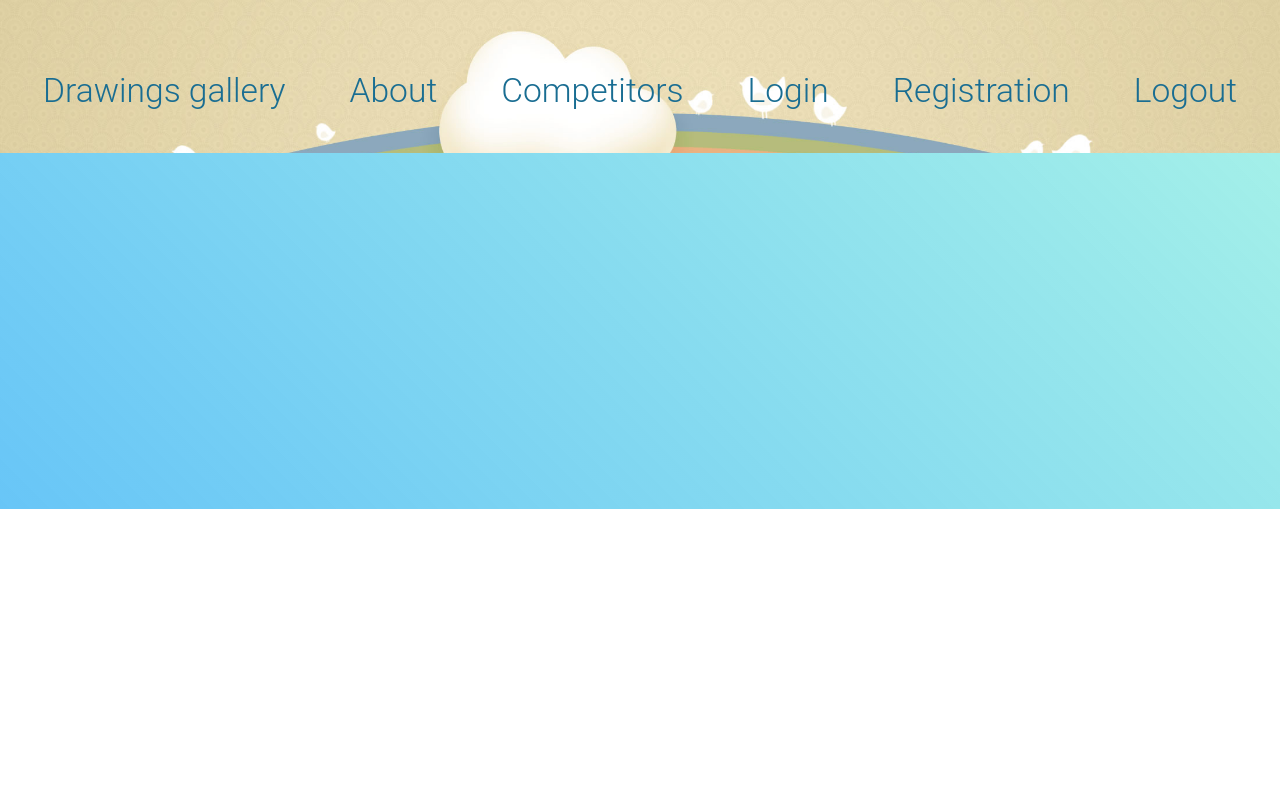
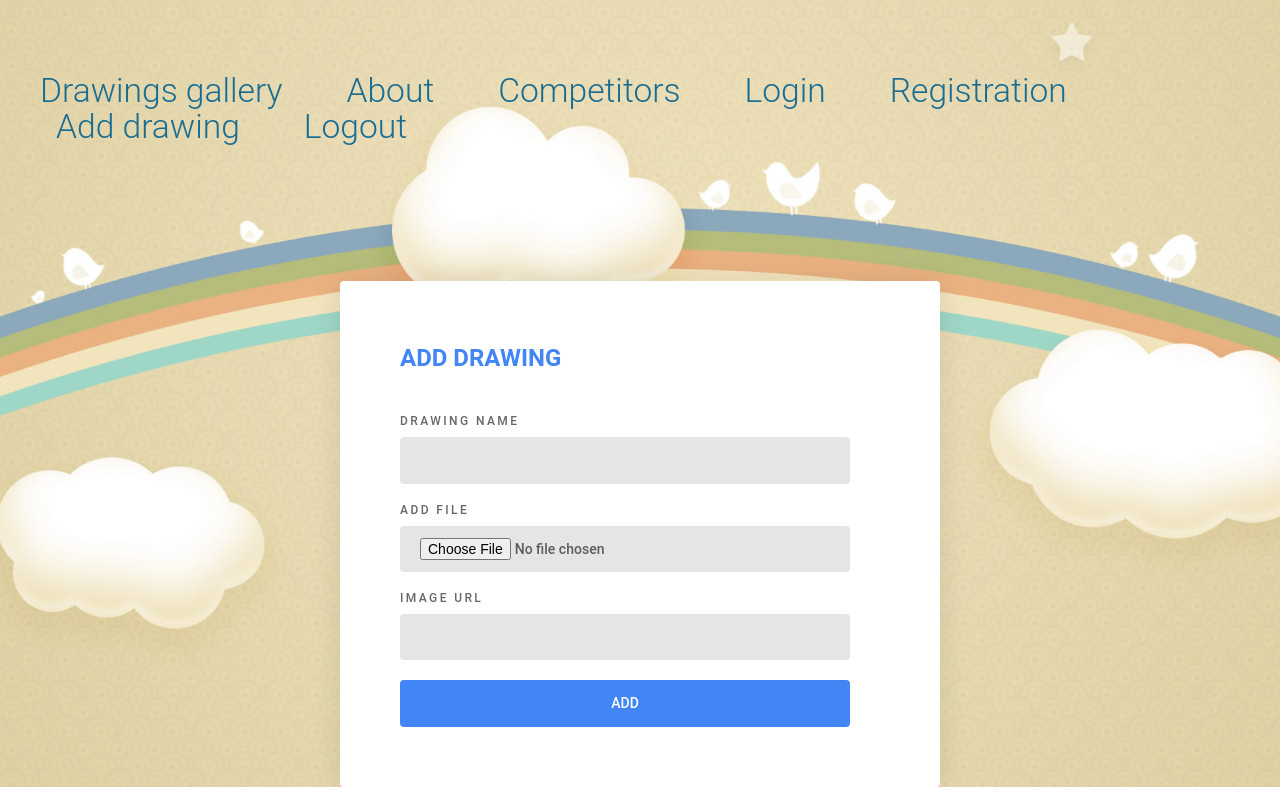
Before and after one commit to KarolinaBorisova/art-competition, a React (Create React App) app: page /create in a window 1280 px wide. Shown: the part 291-1078 px from the top of the page. Before the commit the page ends 800 px from the top, so only its background shows below. Built offline with nearby package versions, Linux system fonts and the light colour scheme.

Commit message:
Implement login

```diff
--- a/src/App.js
+++ b/src/App.js
@@ -3,10 +3,13 @@ import Header from "./components/Header/Header";
 import Home from "./components/Home/Home";
 import Login from "./components/Login/Login";
 import Register from "./components/Register/Register";
+import Create from "./components/Create/Create"
 import {Routes , Route} from 'react-router-dom';
+
 
 /*eslint-disable*/
 function App() {
+
     return (
         <div className="App tm-bg-img-header">
             <Header />
@@ -16,6 +19,7 @@ function App() {
                  <Route path="/login" element={ <Login/>}/>
                  <Route path="/register" element={ <Register/>}/>
                  <Route path="/about" element={ <About/>}/>
+                 <Route path="/create" element={<Create/>}/>
              </Routes>
             </main>
             {/* <About />
--- /dev/null
+++ b/src/components/Create/Create.css
@@ -0,0 +1,275 @@
+html {
+    width: 100%;
+    height: 100%;
+  }
+
+  body {
+    background: -webkit-linear-gradient(45deg, rgba(66, 183, 245, 0.8) 0%, rgba(66, 245, 189, 0.4) 100%);
+    background: linear-gradient(45deg, rgba(66, 183, 245, 0.8) 0%, rgba(66, 245, 189, 0.4) 100%);
+    color: rgba(0, 0, 0, 0.6);
+    font-family: "Roboto", sans-serif;
+    font-size: 14px;
+    line-height: 1.6em;
+    -webkit-font-smoothing: antialiased;
+    -moz-osx-font-smoothing: grayscale;
+  }
+
+  .overlay, .form-panel.one:before {
+    position: absolute;
+    top: 0;
+    left: 0;
+    display: none;
+    background: rgba(0, 0, 0, 0.8);
+    width: 100%;
+    height: 100%;
+  }
+
+  .form {
+    z-index: 15;
+    position: relative;
+    background: #FFFFFF;
+    width: 600px;
+    border-radius: 4px;
+    box-shadow: 0 0 30px rgba(0, 0, 0, 0.1);
+    box-sizing: border-box;
+    margin: 100px auto 10px;
+    overflow: hidden;
+  }
+  .form-toggle {
+    z-index: 10;
+    position: absolute;
+    top: 60px;
+    right: 60px;
+    background: #FFFFFF;
+    width: 60px;
+    height: 60px;
+    border-radius: 100%;
+    -webkit-transform-origin: center;
+            transform-origin: center;
+    -webkit-transform: translate(0, -25%) scale(0);
+            transform: translate(0, -25%) scale(0);
+    opacity: 0;
+    cursor: pointer;
+    -webkit-transition: all 0.3s ease;
+    transition: all 0.3s ease;
+  }
+  .form-toggle:before, .form-toggle:after {
+    content: '';
+    display: block;
+    position: absolute;
+    top: 50%;
+    left: 50%;
+    width: 30px;
+    height: 4px;
+    background: #4285F4;
+    -webkit-transform: translate(-50%, -50%);
+            transform: translate(-50%, -50%);
+  }
+  .form-toggle:before {
+    -webkit-transform: translate(-50%, -50%) rotate(45deg);
+            transform: translate(-50%, -50%) rotate(45deg);
+  }
+  .form-toggle:after {
+    -webkit-transform: translate(-50%, -50%) rotate(-45deg);
+            transform: translate(-50%, -50%) rotate(-45deg);
+  }
+  .form-toggle.visible {
+    -webkit-transform: translate(0, -25%) scale(1);
+            transform: translate(0, -25%) scale(1);
+    opacity: 1;
+  }
+  .form-group {
+    display: -webkit-box;
+    display: -ms-flexbox;
+    display: flex;
+    -ms-flex-wrap: wrap;
+        flex-wrap: wrap;
+    -webkit-box-pack: justify;
+        -ms-flex-pack: justify;
+            justify-content: space-between;
+    margin: 0 0 20px;
+  }
+  .form-group:last-child {
+    margin: 0;
+  }
+  .form-group label {
+    display: block;
+    margin: 0 0 10px;
+    color: rgba(0, 0, 0, 0.6);
+    font-size: 12px;
+    font-weight: 500;
+    line-height: 1;
+    text-transform: uppercase;
+    letter-spacing: .2em;
+  }
+  .two .form-group label {
+    color: #FFFFFF;
+  }
+  .form-group input {
+    outline: none;
+    display: block;
+    background: rgba(0, 0, 0, 0.1);
+    width: 100%;
+    border: 0;
+    border-radius: 4px;
+    box-sizing: border-box;
+    padding: 12px 20px;
+    color: rgba(0, 0, 0, 0.6);
+    font-family: inherit;
+    font-size: inherit;
+    font-weight: 500;
+    line-height: inherit;
+    -webkit-transition: 0.3s ease;
+    transition: 0.3s ease;
+  }
+  .form-group input:focus {
+    color: rgba(0, 0, 0, 0.8);
+  }
+  .two .form-group input {
+    color: #FFFFFF;
+  }
+  .two .form-group input:focus {
+    color: #FFFFFF;
+  }
+  .form-group button {
+    outline: none;
+    background: #4285F4;
+    width: 100%;
+    border: 0;
+    border-radius: 4px;
+    padding: 12px 20px;
+    color: #FFFFFF;
+    font-family: inherit;
+    font-size: inherit;
+    font-weight: 500;
+    line-height: inherit;
+    text-transform: uppercase;
+    cursor: pointer;
+  }
+  .two .form-group button {
+    background: #FFFFFF;
+    color: #4285F4;
+  }
+  .form-group .form-remember {
+    font-size: 12px;
+    font-weight: 400;
+    letter-spacing: 0;
+    text-transform: none;
+  }
+  .form-group .form-remember input[type='checkbox'] {
+    display: inline-block;
+    width: auto;
+    margin: 0 10px 0 0;
+  }
+  .form-group .form-recovery {
+    color: #4285F4;
+    font-size: 12px;
+    text-decoration: none;
+  }
+  .form-panel {
+    padding: 60px calc(5% + 60px) 60px 60px;
+    box-sizing: border-box;
+  }
+  .form-panel.one:before {
+    content: '';
+    display: block;
+    opacity: 0;
+    visibility: hidden;
+    -webkit-transition: 0.3s ease;
+    transition: 0.3s ease;
+  }
+  .form-panel.one.hidden:before {
+    display: block;
+    opacity: 1;
+    visibility: visible;
+  }
+  .form-panel.two {
+    z-index: 5;
+    position: absolute;
+    top: 0;
+    left: 95%;
+    background: #4285F4;
+    width: 100%;
+    min-height: 100%;
+    padding: 60px calc(10% + 60px) 60px 60px;
+    -webkit-transition: 0.3s ease;
+    transition: 0.3s ease;
+    cursor: pointer;
+  }
+  .form-panel.two:before, .form-panel.two:after {
+    content: '';
+    display: block;
+    position: absolute;
+    top: 60px;
+    left: 1.5%;
+    background: rgba(255, 255, 255, 0.2);
+    height: 30px;
+    width: 2px;
+    -webkit-transition: 0.3s ease;
+    transition: 0.3s ease;
+  }
+  .form-panel.two:after {
+    left: 3%;
+  }
+  .form-panel.two:hover {
+    left: 93%;
+    box-shadow: 0 0 10px rgba(0, 0, 0, 0.2);
+  }
+  .form-panel.two:hover:before, .form-panel.two:hover:after {
+    opacity: 0;
+  }
+  .form-panel.two.active {
+    left: 10%;
+    box-shadow: 0 0 10px rgba(0, 0, 0, 0.2);
+    cursor: default;
+  }
+  .form-panel.two.active:before, .form-panel.two.active:after {
+    opacity: 0;
+  }
+  .form-header {
+    margin: 0 0 40px;
+  }
+  .form-header h1 {
+    padding: 4px 0;
+    color: #4285F4;
+    font-size: 24px;
+    font-weight: 700;
+    text-transform: uppercase;
+  }
+  .two .form-header h1 {
+    position: relative;
+    z-index: 40;
+    color: #FFFFFF;
+  }
+
+  .pen-footer {
+    display: -webkit-box;
+    display: -ms-flexbox;
+    display: flex;
+    -webkit-box-orient: horizontal;
+    -webkit-box-direction: normal;
+        -ms-flex-direction: row;
+            flex-direction: row;
+    -webkit-box-pack: justify;
+        -ms-flex-pack: justify;
+            justify-content: space-between;
+    width: 600px;
+    margin: 20px auto 100px;
+  }
+  .pen-footer a {
+    color: #FFFFFF;
+    font-size: 12px;
+    text-decoration: none;
+    text-shadow: 1px 2px 0 rgba(0, 0, 0, 0.1);
+  }
+  .pen-footer a .material-icons {
+    width: 12px;
+    margin: 0 5px;
+    vertical-align: middle;
+    font-size: 12px;
+  }
+
+  .cp-fab {
+    background: #FFFFFF !important;
+    color: #4285F4 !important;
+  }
--- /dev/null
+++ b/src/components/Create/Create.js
@@ -0,0 +1,44 @@
+import './Create.css';
+export default function Create() {
+    return (
+        <div className="form">
+            <div className="form-toggle" />
+            <div className="form-panel one">
+                <div className="form-header">
+                    <h1>Add drawing</h1>
+                </div>
+                <div className="form-content">
+                    <form>
+                        <div className="form-group">
+                            <label htmlFor="name">Drawing name</label>
+                            <input
+                                type="text"
+                                required="required"
+                                name="name"
+                            />
+                        </div>
+                        <div className="form-group">
+                            <label htmlFor="add">Add file</label>
+                            <input
+                                type="file"
+                                name="add"
+                            />
+                        </div>
+                        <div className="form-group">
+                            <label htmlFor="imgUrl">Image URL</label>
+                            <input
+                                type="text"
+                                required="required"
+                                name="imgUrl"
+                            />
+                        </div>
+                        <div className="form-group">
+                            <button type="submit">Add</button>
+                        </div>
+                    </form>
+                </div>
+            </div>
+        </div>
+
+    );
+}
--- a/src/components/Header/Header.js
+++ b/src/components/Header/Header.js
@@ -26,6 +26,7 @@ export default function Header() {
                                         About
                                     </Link>
                                 </li>
+
                                 <li className="nav-item">
                                     <Link className="nav-link" to="/competitors">
                                         Competitors
@@ -42,10 +43,16 @@ export default function Header() {
                                     </Link>
                                 </li>
                                 <li className="nav-item">
+                                    <Link className="nav-link" to="/create">
+                                        Add drawing
+                                    </Link>
+                                </li>
+                                <li className="nav-item">
                                     <Link className="nav-link" to="/logout">
                                         Logout
                                     </Link>
                                 </li>
+
                             </ul>
                         </div>
                     </nav>
--- /dev/null
+++ b/src/services/authService.js
@@ -0,0 +1,5 @@
+import { request } from "./utils/requestService";
+
+const baseUrl = 'http://localhost:3030'
+export const login = (email, password) =>
+    request('POST', `${baseUrl}/users/login`, { email, password });
--- a/src/services/drawingService.js
+++ b/src/services/drawingService.js
@@ -1,7 +1,6 @@
+import { request } from "./utils/requestService";
+
+
 const baseUrl = 'http://localhost:3030';
 
-export const  getAll = () => {
-
-    return fetch(`${baseUrl}/jsonstore/data/drawings`)
-    .then(res => res.json())
-};
+export const  getAll = () =>  request('GET',`${baseUrl}/jsonstore/data/drawings`);
--- /dev/null
+++ b/src/services/utils/requestService.js
@@ -0,0 +1,30 @@
+export const request = async (method, url, data) => {
+
+    try {
+        let buildRequest;
+
+        if(method==='GET'){
+            buildRequest =  fetch(url);
+
+        }
+        else {
+            buildRequest =  fetch(url,{
+                method,
+                headers: {
+                    'content-type': 'application/json'
+                },
+                body: JSON.stringify(data)
+            })
+        }
+        const response = await buildRequest;
+
+        const result = await response.json();
+
+            return result;
+
+    } catch (error) {
+        console.log(error);
+    }
+
+
+}
```
Also changed, not shown: src/components/Login/Login.js (+23 -4 lines).
